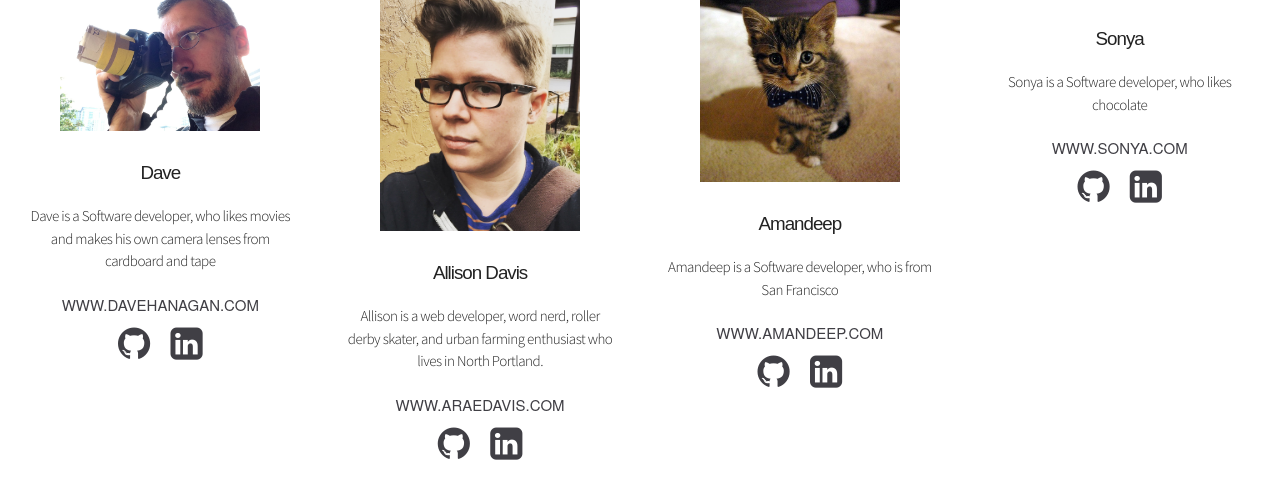
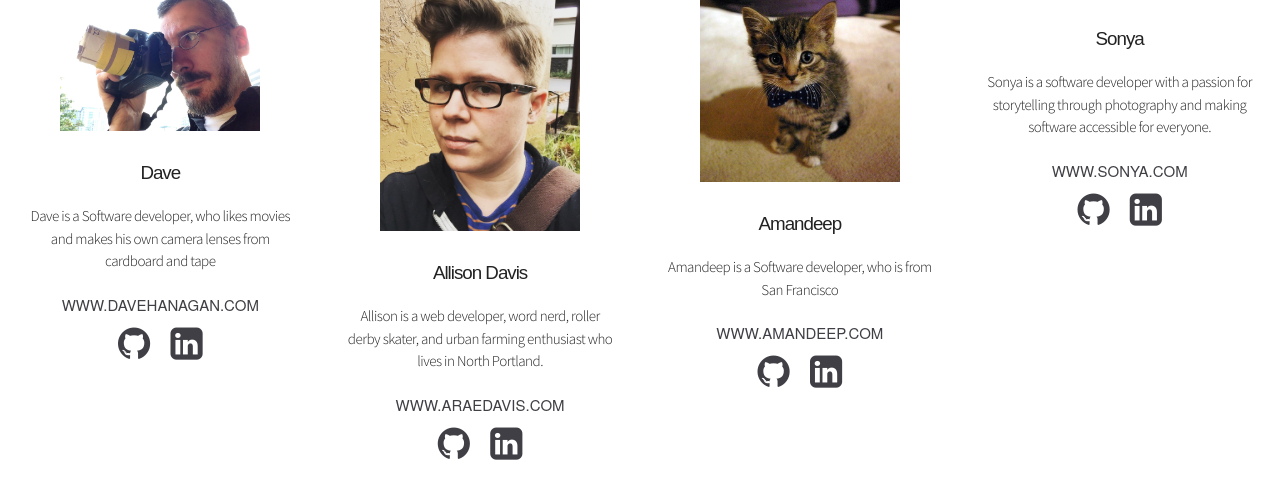
Before and after one commit to araedavis/screen, a website: page index.html in a window 1280 px wide. Shown: the part 1201-1696 px from the top of the page. Drawn offline with Linux system fonts and the light colour scheme; a web font is replaced by a local one.

Commit message:
add sonya bio

```diff
--- a/index.html
+++ b/index.html
@@ -254,7 +254,8 @@
             <div class="three columns">
               <img src="imgs/teamPhotos/sonya.jpg" class="profile-photo">
               <h3>Sonya</h3>
-              <h5>Sonya is a Software developer, who likes chocolate</h5>
+              <h5>Sonya is a software developer with a passion for storytelling through photography
+                 and making software accessible for everyone.</h5>
               <a href="" target="blank">www.sonya.com</a><br>
               <a href="" target="blank">
                 <i class="fa fa-github team-icon"></i>
```
